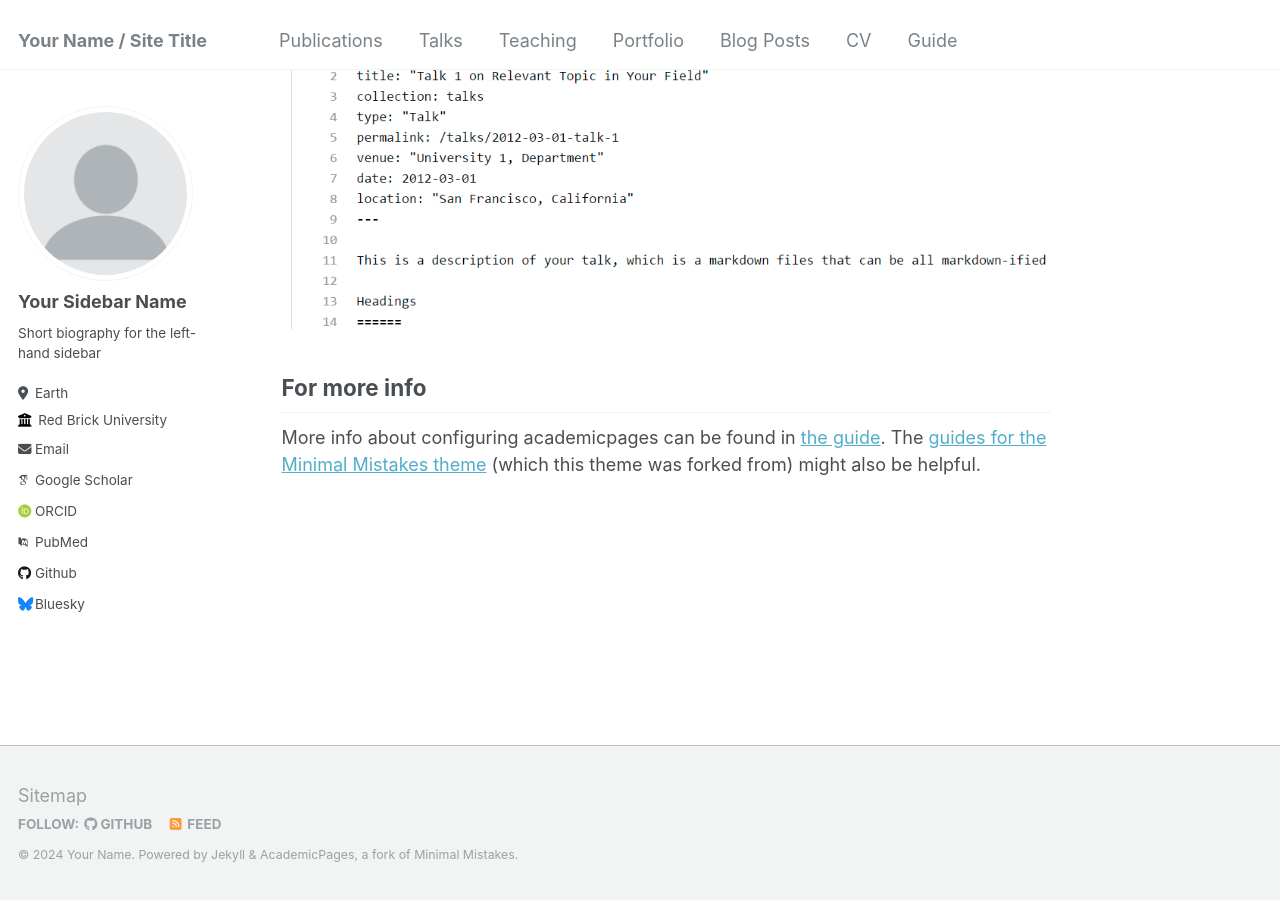
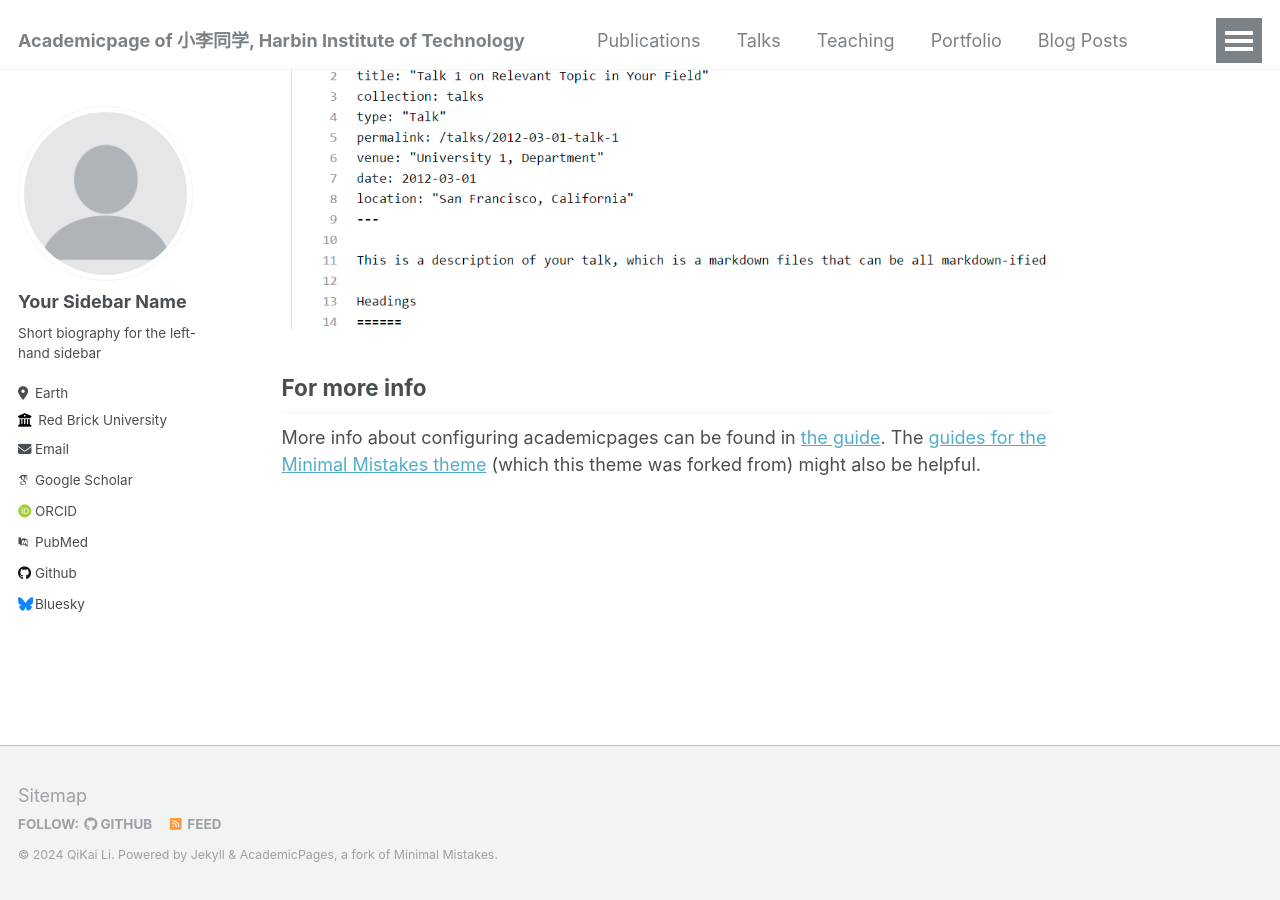
Before and after one commit to HITLqk/lqk, a Jekyll site: the page built from _pages/about.md, in a window 1280 px wide and 900 px high, scrolled down 2660 px. Built offline with Jekyll 4.4.1, drawn with Linux system fonts in a browser that asks for light colours; some web fonts are replaced.

Commit message:
Update _config.yml

```diff
--- a/_config.yml
+++ b/_config.yml
@@ -8,11 +8,11 @@
 
 # Basic Site Settings
 locale                   : "en-US"
-title                    : "Your Name / Site Title"
+title                    : "Academicpage of 小李同学, Harbin Institute of Technology                                                                  "
 title_separator          : "-"
-name                     : &name "Your Name"
+name                     : &name "QiKai Li"
 description              : &description "personal description"
-url                      : https://academicpages.github.io # the base hostname & protocol for your site e.g. "https://mmistakes.github.io"
+url                      : https://hitlqk.github.io/lqk/ # the base hostname & protocol for your site e.g. "https://mmistakes.github.io"
 baseurl                  : "" # the subpath of your site, e.g. "/blog"
 repository               : "academicpages/academicpages.github.io"
 
```
